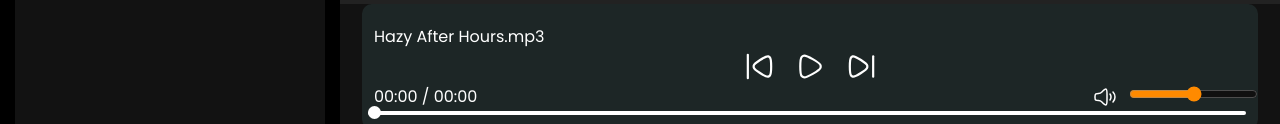
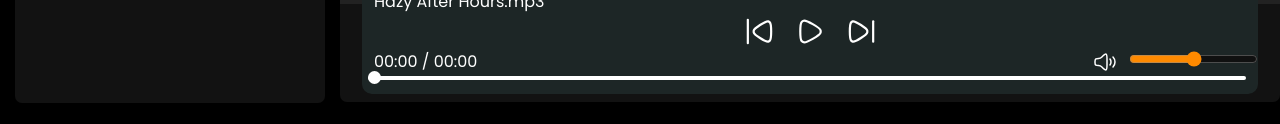
Before and after one commit to shikharbajpai/music-player, a plain HTML site: page index.html in a window 1280 px wide. Shown: the part 676-800 px from the top of the page. Drawn offline with Linux system fonts and the light colour scheme.

Commit message:
Changes for different mobile views

```diff
--- a/css/style.css
+++ b/css/style.css
@@ -400,9 +400,9 @@ body {
   /* display: none; */
   /* justify-content: center; */
   /* align-items: center; */
-  /* position: fixed; */
+  position: fixed;
   bottom: 0; /* Stick to the bottom */
-  /* bottom: 30px; */
+  bottom: 30px;
   /* bottom: 50px; */
   filter: invert(1);
   background: #e2d9d9;
@@ -427,7 +427,7 @@ body {
 }
 
 .songList {
-  height: 544px;
+  /* height: 544px; */
   overflow: auto;
   margin-bottom: 44px;
   padding-right: 2px;
--- a/index.html
+++ b/index.html
@@ -3,7 +3,7 @@
 
 <head>
     <meta charset="UTF-8">
-    <meta name="viewport" content="width=device-width, initial-scale=1.0">
+    <meta name="viewport" content="width=device-width, initial-scale=1.0, maximum-scale=1.0">
     <link rel="stylesheet" href="css/style.css">
     <link rel="stylesheet" href="css/utility.css">
     <title>Free Music - Web Player: Free Music for everyone</title>
```
